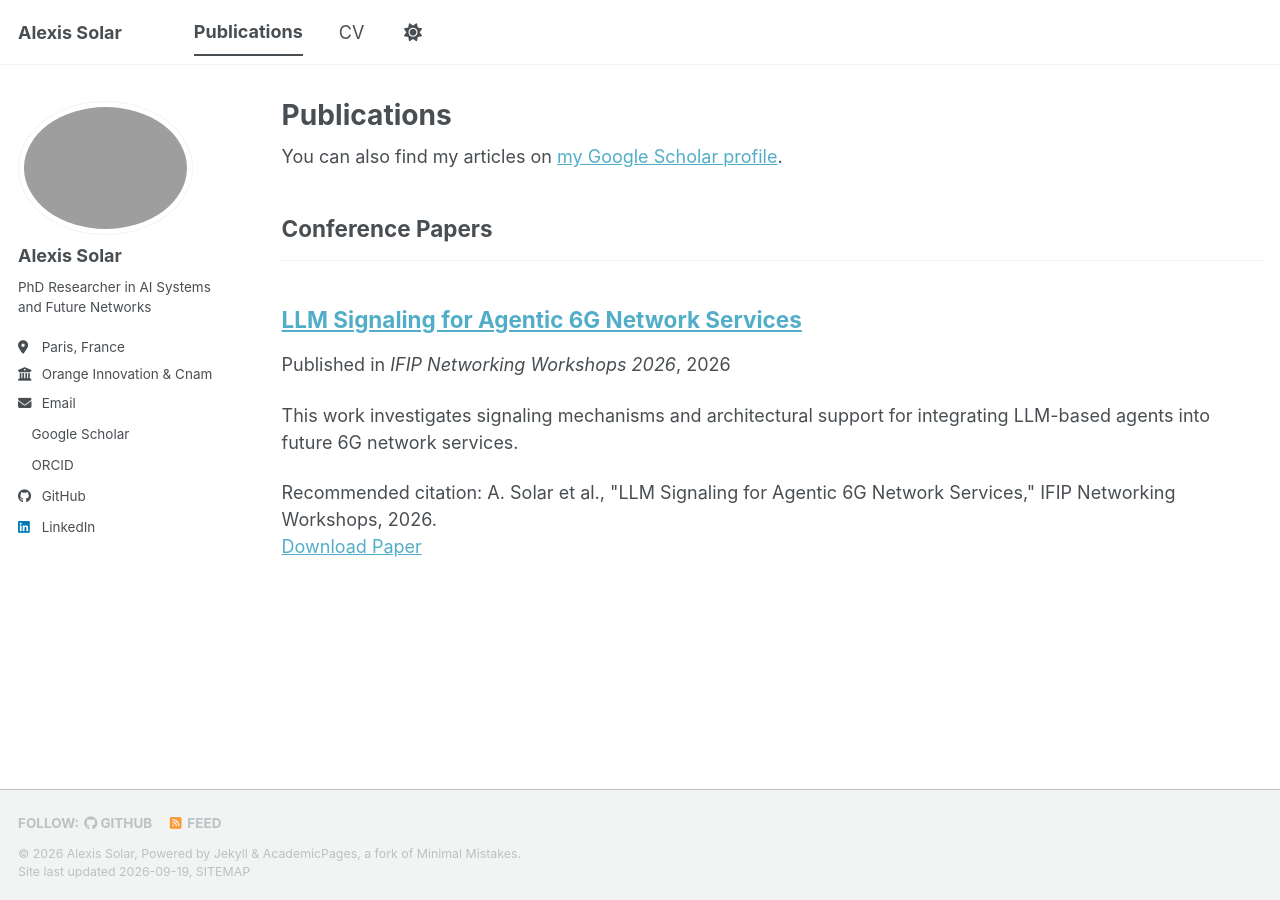
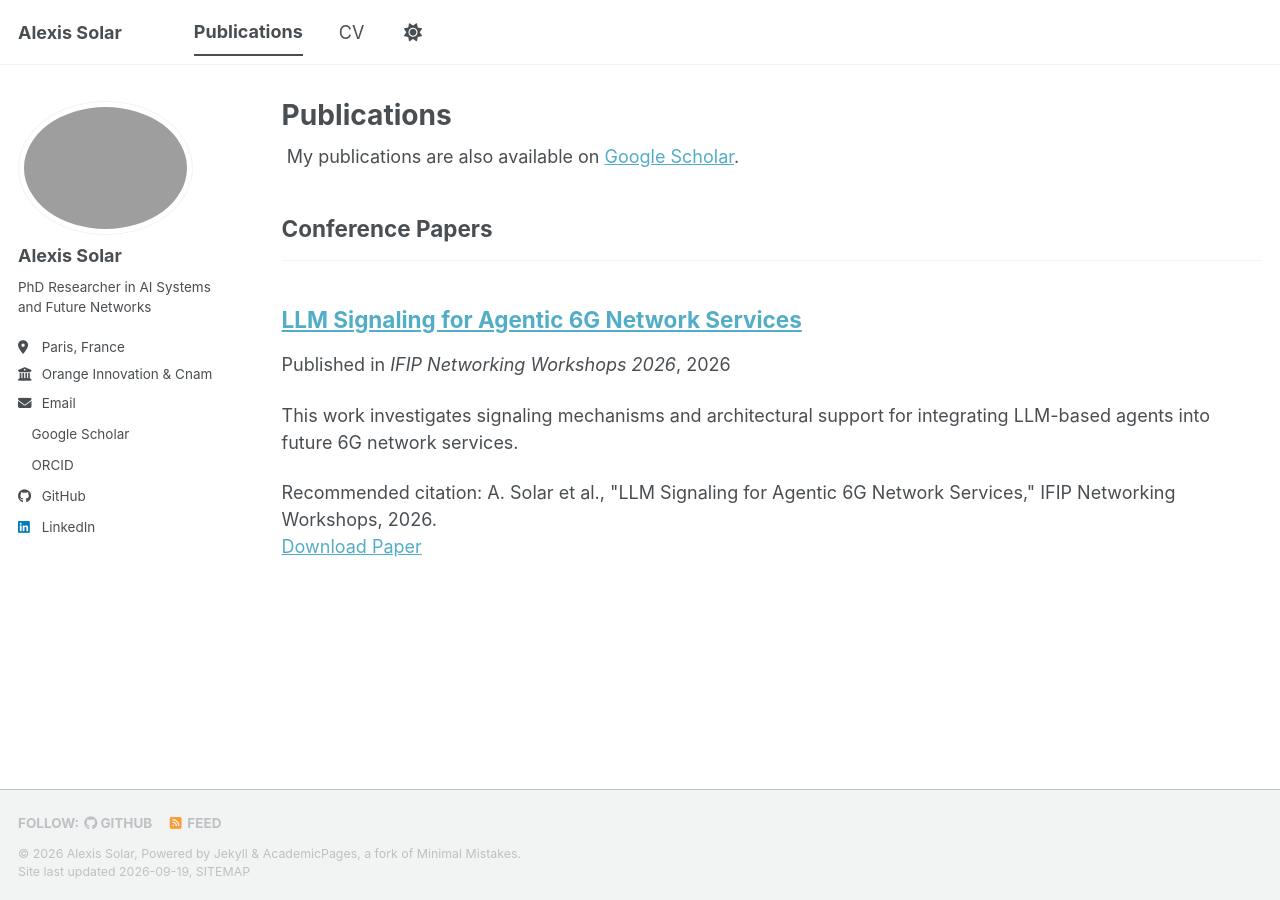
Before and after one commit to SolarAlexis/SolarAlexis.github.io, a Jekyll site: the page built from _pages/publications.html, in a window 1280 px wide. Built offline with Jekyll 4.4.1, drawn with Linux system fonts in a browser that asks for light colours; a style sheet for code colours, icons or effects is not loaded.

Commit message:
Update publications.html

```diff
--- a/_pages/publications.html
+++ b/_pages/publications.html
@@ -6,7 +6,10 @@ author_profile: true
 ---
 
 {% if site.author.googlescholar %}
-  <div class="wordwrap">You can also find my articles on <a href="{{site.author.googlescholar}}">my Google Scholar profile</a>.</div>
+  <div class="wordwrap">
+    My publications are also available on
+    <a href="{{ site.author.googlescholar }}">Google Scholar</a>.
+  </div>
 {% endif %}
 
 {% include base_path %}
```
